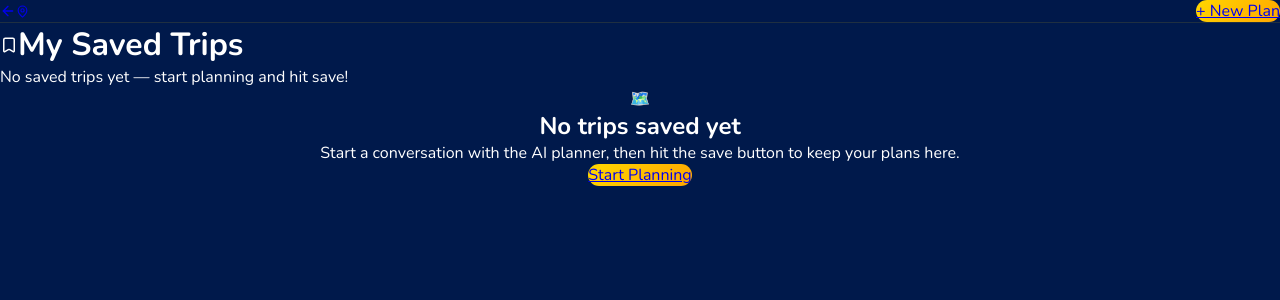
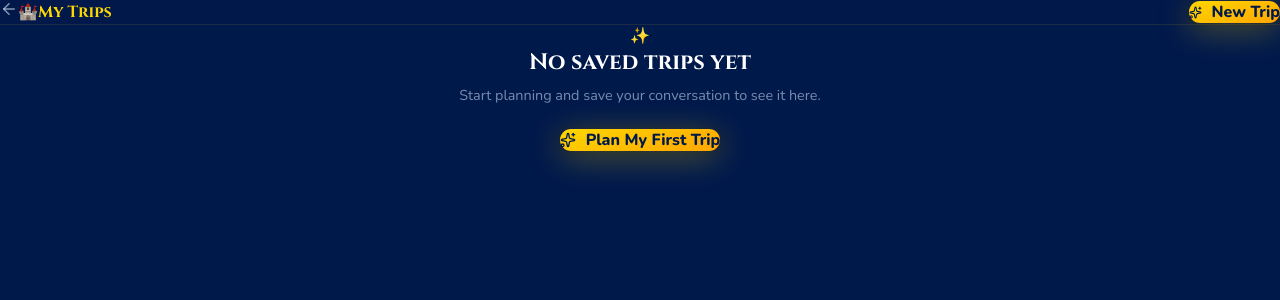
Before and after one commit to derekhuit-afk/parkplan-ai, a Next.js app: page /trips in a window 1280 px wide. Shown: the top 300 px of the page. Built offline with nearby package versions, Linux system fonts and the light colour scheme.

Commit message:
feat: v2.0 polish — trips export/import for cross-device sync, /trips/import route, dashboard Trends tab render, start page skip option, autostart sets tripMode, trips page rebuilt with share/export UI

```diff
--- a/app/plan/page.tsx
+++ b/app/plan/page.tsx
@@ -103,9 +103,10 @@ function PlanContent() {
       if (trip) { setMessages(trip.messages); setActiveTripId(trip.id); setSaved(true); return; }
     }
     setMessages([welcome]);
-    // Auto-fire prompt from onboarding
+    // Auto-fire prompt from onboarding — set today mode so UI is correct
     if (autoStart) {
-      setTimeout(() => send(decodeURIComponent(autoStart)), 400);
+      setTripMode("today");
+      setTimeout(() => send(decodeURIComponent(autoStart)), 500);
     }
   // eslint-disable-next-line react-hooks/exhaustive-deps
   }, [ready, loadId]);
--- a/app/trips/page.tsx
+++ b/app/trips/page.tsx
@@ -1,231 +1,257 @@
 "use client";
-import { useState } from "react";
+import { useState, useEffect } from "react";
 import Link from "next/link";
-import { MapPin, Bookmark, Trash2, ExternalLink, Clock, Users, DollarSign, ArrowLeft, Search, Share2 } from "lucide-react";
-import { useTripStore } from "@/hooks/useTripStore";
+import { ArrowLeft, Search, Trash2, ExternalLink, Sparkles, Download, Upload, Share2, Check } from "lucide-react";
+import { useTripStore, exportTripsToUrl, importTripsFromHash } from "@/hooks/useTripStore";
 
-const RESORT_EMOJIS: Record<string, string> = {
-  wdw: "🏰", disneyland: "✨", paris: "🗼", tokyo: "🌸",
-  hongkong: "🏮", shanghai: "🐉", "universal-orlando": "🎬",
+export default function TripsPage() {
+  const { trips, ready, deleteTrip, clearAll, importTrips } = useTripStore();
+  const [search, setSearch] = useState("");
+  const [confirmClear, setConfirmClear] = useState(false);
+  const [copiedId, setCopiedId] = useState<string | null>(null);
+  const [importMsg, setImportMsg] = useState<string | null>(null);
+  const [showExportToast, setShowExportToast] = useState(false);
+
+  // Handle import from URL hash on mount
+  useEffect(() => {
+    if (typeof window === "undefined") return;
+    const hash = window.location.hash;
+    if (hash.includes("data=")) {
+      const imported = importTripsFromHash(hash);
+      if (imported && imported.length > 0) {
+        importTrips(imported);
+        setImportMsg(`✅ ${imported.length} trip${imported.length > 1 ? "s" : ""} imported from link!`);
+        window.history.replaceState({}, "", window.location.pathname);
+        setTimeout(() => setImportMsg(null), 4000);
+      }
+    }
+  }, [importTrips]);
+
+  const filtered = trips.filter((t) =>
+    search ? t.title.toLowerCase().includes(search.toLowerCase()) || t.resortName.toLowerCase().includes(search.toLowerCase()) : true
+  );
+
+  const handleShare = async (id: string, resortId: string) => {
+    const url = `${window.location.origin}/plan?resort=${resortId}&load=${id}`;
+    try { await navigator.clipboard.writeText(url); }
+    catch { /* fallback */ }
+    setCopiedId(id);
+    setTimeout(() => setCopiedId(null), 2000);
   };
 
-function ShareButton({ tripId }: { tripId: string }) {
-  const [copied, setCopied] = useState(false);
-  const url = `${typeof window !== "undefined" ? window.location.origin : ""}/trips/${tripId}`;
-  const handleShare = async () => {
-    if (navigator.share) {
-      try { await navigator.share({ title: "My ParkPlan.ai Trip", url }); return; } catch { /* fallback */ }
-    }
-    await navigator.clipboard.writeText(url);
-    setCopied(true);
-    setTimeout(() => setCopied(false), 2000);
+  const handleExportAll = async () => {
+    const url = exportTripsToUrl(trips);
+    try { await navigator.clipboard.writeText(url); }
+    catch { /* fallback */ }
+    setShowExportToast(true);
+    setTimeout(() => setShowExportToast(false), 3000);
   };
-  return (
-    <button onClick={handleShare}
-      className="flex items-center gap-1.5 px-3 py-1.5 rounded-lg text-xs font-body font-500 transition-all"
-      style={{ background: "rgba(78,205,196,0.1)", color: copied ? "#4ECDC4" : "#B8C9D9", border: "1px solid rgba(78,205,196,0.2)" }}>
-      <Share2 size={11} />
-      {copied ? "Copied!" : "Share"}
-    </button>
-  );
-}
 
-export default function TripsPage() {
-  const { trips, deleteTrip, clearAll, ready } = useTripStore();
-  const [search, setSearch] = useState("");
-  const [confirmClear, setConfirmClear] = useState(false);
-
-  const filtered = trips.filter((t) =>
-    t.title.toLowerCase().includes(search.toLowerCase()) ||
-    t.resortName.toLowerCase().includes(search.toLowerCase())
-  );
+  const fmtDate = (iso: string) => {
+    try { return new Date(iso).toLocaleDateString("en-US", { month: "short", day: "numeric", year: "numeric" }); }
+    catch { return iso; }
+  };
 
   if (!ready) return (
-    <div className="min-h-screen bg-park-night flex items-center justify-center">
-      <div className="text-park-gold animate-pulse font-display text-xl">Loading…</div>
+    <div className="min-h-screen flex items-center justify-center" style={{ background: "#00194B" }}>
+      <div className="text-center">
+        <div className="text-4xl mb-3">🏰</div>
+        <p style={{ fontFamily: "var(--font-cinzel)", color: "#FFD700" }}>Loading trips…</p>
+      </div>
     </div>
   );
 
   return (
     <main className="min-h-screen" style={{ background: "#00194B" }}>
       {/* Header */}
-      <header className="border-b px-4 sm:px-6 py-4 sticky top-0 z-10"
-        style={{ borderColor: "rgba(255,215,0,0.12)", background: "rgba(0,25,75,0.97)", backdropFilter: "blur(16px)" }}>
-        <div className="max-w-4xl mx-auto flex items-center justify-between">
-          <Link href="/" className="flex items-center gap-2 group">
-            <ArrowLeft size={16} className="text-park-mist group-hover:text-park-gold transition-colors" />
-            <div className="w-7 h-7 rounded-full bg-gold-gradient flex items-center justify-center">
-              <MapPin size={13} className="text-park-night" />
-            </div>
-            <span className="font-display font-700 text-lg text-park-cream hidden sm:block">
-              Park<span className="text-park-gold">Plan</span><span className="text-park-mist text-xs font-body font-normal ml-1">.ai</span>
+      <header className="sticky top-0 z-30 px-4 py-4 border-b flex items-center gap-3"
+        style={{ background: "rgba(0,25,75,0.97)", borderColor: "rgba(255,215,0,0.1)", backdropFilter: "blur(16px)" }}>
+        <Link href="/" className="p-2 rounded-xl" style={{ color: "rgba(220,235,255,0.6)" }}>
+          <ArrowLeft size={18} />
+        </Link>
+        <span className="text-xl">🏰</span>
+        <span style={{ fontFamily: "var(--font-cinzel)", fontWeight: 700, fontSize: "1rem", color: "#FFD700" }}>
+          My Trips
         </span>
-          </Link>
-          <Link href="/plan"
-            className="flex items-center gap-2 px-4 py-2 rounded-full text-sm font-body font-600 text-park-night"
-            style={{ background: "linear-gradient(135deg, #FFD700, #FFA500)" }}>
-            + New Plan
+        <div className="ml-auto flex items-center gap-2">
+          {trips.length > 0 && (
+            <button onClick={handleExportAll}
+              className="flex items-center gap-1.5 px-3 py-1.5 rounded-xl text-xs transition-all"
+              style={{ background: "rgba(255,215,0,0.1)", border: "1px solid rgba(255,215,0,0.25)", color: "#FFD700", fontFamily: "var(--font-nunito)", fontWeight: 700 }}>
+              {showExportToast ? <Check size={12} /> : <Download size={12} />}
+              {showExportToast ? "Copied!" : "Export All"}
+            </button>
+          )}
+          <Link href="/start"
+            className="btn-primary flex items-center gap-1.5 px-4 py-2 text-sm">
+            <Sparkles size={13} />
+            New Trip
           </Link>
         </div>
       </header>
 
-      <div className="max-w-4xl mx-auto px-4 sm:px-6 py-10">
-        {/* Title */}
-        <div className="mb-8">
-          <div className="flex items-center gap-2 mb-2">
-            <Bookmark size={18} className="text-park-gold" />
-            <h1 className="font-display font-700 text-3xl text-park-cream">My Saved Trips</h1>
+      <div className="max-w-2xl mx-auto px-4 py-6 space-y-4">
+
+        {/* Import toast */}
+        {importMsg && (
+          <div className="px-4 py-3 rounded-2xl text-sm font-body text-center"
+            style={{ background: "rgba(127,219,138,0.12)", border: "1px solid rgba(127,219,138,0.3)", color: "#7FDB8A", fontFamily: "var(--font-nunito)" }}>
+            {importMsg}
           </div>
-          <p className="font-body text-park-mist text-sm">
-            {trips.length === 0
-              ? "No saved trips yet — start planning and hit save!"
-              : `${trips.length} trip${trips.length !== 1 ? "s" : ""} saved on this device`}
+        )}
+
+        {/* Export toast */}
+        {showExportToast && (
+          <div className="px-4 py-3 rounded-2xl text-sm font-body text-center"
+            style={{ background: "rgba(255,215,0,0.1)", border: "1px solid rgba(255,215,0,0.25)", color: "#FFD700", fontFamily: "var(--font-nunito)" }}>
+            📋 Link copied — open on any device to import your trips
+          </div>
+        )}
+
+        {/* Cross-device sync info banner */}
+        {trips.length > 0 && (
+          <div className="flex items-start gap-3 px-4 py-3.5 rounded-2xl"
+            style={{ background: "rgba(255,255,255,0.04)", border: "1px solid rgba(255,255,255,0.08)" }}>
+            <Share2 size={14} style={{ color: "#FFD700", flexShrink: 0, marginTop: 1 }} />
+            <div>
+              <p style={{ fontFamily: "var(--font-nunito)", fontWeight: 700, fontSize: "0.78rem", color: "#FFFFFF", marginBottom: "2px" }}>
+                Sync to another device
+              </p>
+              <p style={{ fontFamily: "var(--font-nunito)", fontSize: "0.72rem", color: "rgba(220,235,255,0.55)", lineHeight: 1.5 }}>
+                Tap <strong style={{ color: "#FFD700" }}>Export All</strong> to copy a sync link. Open it on your phone or tablet to import all trips instantly — no account needed.
               </p>
             </div>
+          </div>
+        )}
 
-        {/* Search + clear */}
-        {trips.length > 0 && (
-          <div className="flex gap-3 mb-6">
-            <div className="flex-1 flex items-center gap-2 px-3 py-2.5 rounded-xl border"
-              style={{ background: "rgba(10,31,92,0.5)", borderColor: "rgba(255,255,255,0.1)" }}>
-              <Search size={14} className="text-park-mist flex-shrink-0" />
-              <input
-                value={search}
-                onChange={(e) => setSearch(e.target.value)}
-                placeholder="Search trips…"
-                className="flex-1 bg-transparent text-sm font-body text-park-cream outline-none placeholder-park-mist/50"
-              />
-            </div>
-            {confirmClear ? (
-              <div className="flex gap-2">
-                <button onClick={() => setConfirmClear(false)}
-                  className="px-3 py-2 rounded-xl text-xs font-body border text-park-mist"
-                  style={{ borderColor: "rgba(255,255,255,0.1)" }}>Cancel</button>
-                <button onClick={() => { clearAll(); setConfirmClear(false); }}
-                  className="px-3 py-2 rounded-xl text-xs font-body font-600 text-white"
-                  style={{ background: "rgba(255,107,107,0.3)", border: "1px solid rgba(255,107,107,0.4)" }}>
-                  Delete all
-                </button>
-              </div>
-            ) : (
-              <button onClick={() => setConfirmClear(true)}
-                className="px-3 py-2 rounded-xl text-xs font-body text-park-mist border transition-colors hover:text-park-coral"
-                style={{ borderColor: "rgba(255,255,255,0.1)" }}>
-                Clear all
-              </button>
-            )}
+        {/* Search */}
+        {trips.length > 3 && (
+          <div className="flex items-center gap-3 px-4 py-3 rounded-2xl"
+            style={{ background: "rgba(255,255,255,0.05)", border: "1px solid rgba(255,255,255,0.08)" }}>
+            <Search size={15} style={{ color: "rgba(220,235,255,0.4)", flexShrink: 0 }} />
+            <input value={search} onChange={(e) => setSearch(e.target.value)}
+              placeholder="Search trips…" className="flex-1 bg-transparent outline-none text-sm"
+              style={{ color: "#FFFFFF", fontFamily: "var(--font-nunito)" }} />
           </div>
         )}
 
         {/* Empty state */}
         {trips.length === 0 && (
           <div className="text-center py-20">
-            <div className="text-6xl mb-4">🗺️</div>
-            <h2 className="font-display font-700 text-2xl text-park-cream mb-3">No trips saved yet</h2>
-            <p className="font-body text-park-mist mb-8 max-w-sm mx-auto">
-              Start a conversation with the AI planner, then hit the save button to keep your plans here.
+            <div className="text-5xl mb-4">✨</div>
+            <h2 style={{ fontFamily: "var(--font-cinzel)", fontWeight: 700, fontSize: "1.4rem", color: "#FFFFFF", marginBottom: "8px" }}>
+              No saved trips yet
+            </h2>
+            <p style={{ fontFamily: "var(--font-nunito)", fontSize: "0.9rem", color: "rgba(220,235,255,0.55)", marginBottom: "24px" }}>
+              Start planning and save your conversation to see it here.
             </p>
-            <Link href="/plan"
-              className="inline-flex items-center gap-2 px-8 py-3 rounded-full text-sm font-body font-700 text-park-night"
-              style={{ background: "linear-gradient(135deg, #FFD700, #FFA500)" }}>
-              Start Planning
+            <Link href="/start" className="btn-primary px-8 py-3">
+              <Sparkles size={16} />
+              Plan My First Trip
             </Link>
           </div>
         )}
 
-        {/* Trip grid */}
-        {filtered.length > 0 && (
-          <div className="grid grid-cols-1 sm:grid-cols-2 gap-4">
+        {/* Trip cards */}
+        <div className="space-y-3">
           {filtered.map((trip) => {
+            const firstMsg = trip.messages.find((m) => m.role === "user")?.content || "";
+            const preview = firstMsg.length > 80 ? firstMsg.slice(0, 80) + "…" : firstMsg;
             const msgCount = trip.messages.filter((m) => m.role === "user").length;
-              const preview = trip.messages.filter((m) => m.role === "assistant").pop()?.content.slice(0, 120) || "";
-              const emoji = RESORT_EMOJIS[trip.resortId] || "🏖";
+
             return (
-                <div key={trip.id}
-                  className="group rounded-2xl border overflow-hidden transition-all duration-200 hover:-translate-y-0.5"
-                  style={{ background: "rgba(26,46,69,0.4)", borderColor: "rgba(255,255,255,0.06)" }}>
+              <div key={trip.id} className="rounded-2xl overflow-hidden"
+                style={{ background: "rgba(255,255,255,0.05)", border: "1px solid rgba(255,255,255,0.09)" }}>
                 {/* Card top */}
-                  <div className="p-5">
-                    <div className="flex items-start justify-between gap-3 mb-3">
-                      <div className="flex items-center gap-2">
-                        <span className="text-2xl">{emoji}</span>
-                        <div>
-                          <h3 className="font-display font-700 text-base text-park-cream leading-tight">{trip.title}</h3>
-                          <p className="text-[11px] text-park-mist font-body mt-0.5">{trip.resortName}</p>
+                <div className="px-4 pt-4 pb-3">
+                  <div className="flex items-start justify-between gap-3 mb-2">
+                    <div className="flex-1 min-w-0">
+                      <h3 style={{ fontFamily: "var(--font-cinzel)", fontWeight: 700, fontSize: "0.95rem", color: "#FFFFFF", marginBottom: "3px" }}
+                        className="truncate">
+                        {trip.title}
+                      </h3>
+                      <div className="flex items-center gap-2 flex-wrap">
+                        <span style={{ fontFamily: "var(--font-nunito)", fontSize: "0.72rem", color: "#FFD700", fontWeight: 600 }}>
+                          {trip.resortName}
+                        </span>
+                        {trip.travelDates && (
+                          <span style={{ fontFamily: "var(--font-nunito)", fontSize: "0.68rem", color: "rgba(220,235,255,0.5)" }}>
+                            · {trip.travelDates}
+                          </span>
+                        )}
+                        {trip.groupSize && (
+                          <span style={{ fontFamily: "var(--font-nunito)", fontSize: "0.68rem", color: "rgba(220,235,255,0.5)" }}>
+                            · {trip.groupSize}
+                          </span>
+                        )}
                       </div>
                     </div>
                     <button onClick={() => deleteTrip(trip.id)}
-                        className="p-1.5 rounded-lg opacity-0 group-hover:opacity-100 transition-all hover:bg-red-500/10 flex-shrink-0">
-                        <Trash2 size={13} className="text-park-mist hover:text-park-coral transition-colors" />
+                      className="p-2 rounded-xl flex-shrink-0 hover:bg-red-500/10 transition-colors">
+                      <Trash2 size={14} style={{ color: "rgba(220,235,255,0.35)" }} />
                     </button>
                   </div>
 
-                    {/* Meta */}
-                    <div className="flex flex-wrap gap-2 mb-3">
-                      {trip.travelDates && (
-                        <div className="flex items-center gap-1 text-[10px] text-park-mist font-body px-2 py-1 rounded-lg"
-                          style={{ background: "rgba(255,255,255,0.05)" }}>
-                          <Clock size={9} className="text-park-gold" />{trip.travelDates}
-                        </div>
+                  {preview && (
+                    <p style={{ fontFamily: "var(--font-nunito)", fontSize: "0.78rem", color: "rgba(220,235,255,0.55)", lineHeight: 1.5 }}>
+                      {preview}
+                    </p>
                   )}
-                      {trip.groupSize && (
-                        <div className="flex items-center gap-1 text-[10px] text-park-mist font-body px-2 py-1 rounded-lg"
-                          style={{ background: "rgba(255,255,255,0.05)" }}>
-                          <Users size={9} className="text-park-gold" />{trip.groupSize}
-                        </div>
-                      )}
-                      {trip.budget && (
-                        <div className="flex items-center gap-1 text-[10px] text-park-mist font-body px-2 py-1 rounded-lg"
-                          style={{ background: "rgba(255,255,255,0.05)" }}>
-                          <DollarSign size={9} className="text-park-gold" />{trip.budget}
-                        </div>
-                      )}
-                      <div className="flex items-center gap-1 text-[10px] text-park-mist/60 font-body px-2 py-1 rounded-lg"
-                        style={{ background: "rgba(255,255,255,0.03)" }}>
-                        {msgCount} message{msgCount !== 1 ? "s" : ""}
+
+                  <div className="flex items-center gap-3 mt-3">
+                    <span style={{ fontFamily: "var(--font-nunito)", fontSize: "0.65rem", color: "rgba(220,235,255,0.35)" }}>
+                      {msgCount} message{msgCount !== 1 ? "s" : ""} · Saved {fmtDate(trip.savedAt)}
+                    </span>
                   </div>
                 </div>
 
-                    {/* Preview */}
-                    {preview && (
-                      <p className="text-xs text-park-mist/70 font-body leading-relaxed line-clamp-2">
-                        {preview.replace(/\*\*/g, "").replace(/<[^>]*>/g, "")}…
-                      </p>
-                    )}
-                  </div>
+                {/* Card actions */}
+                <div className="flex border-t" style={{ borderColor: "rgba(255,255,255,0.06)" }}>
+                  <button
+                    onClick={() => handleShare(trip.id, trip.resortId)}
+                    className="flex-1 flex items-center justify-center gap-1.5 py-3 text-xs transition-all"
+                    style={{ fontFamily: "var(--font-nunito)", fontWeight: 600, color: copiedId === trip.id ? "#7FDB8A" : "rgba(220,235,255,0.5)" }}>
+                    {copiedId === trip.id ? <Check size={12} /> : <Share2 size={12} />}
+                    {copiedId === trip.id ? "Copied!" : "Share"}
+                  </button>
 
-                  {/* Card footer */}
-                  <div className="px-5 py-3 border-t flex items-center justify-between"
-                    style={{ borderColor: "rgba(255,255,255,0.05)", background: "rgba(13,27,42,0.4)" }}>
-                    <span className="text-[10px] text-park-mist/50 font-body">
-                      {new Date(trip.updatedAt).toLocaleDateString("en-US", { month: "short", day: "numeric", year: "numeric" })}
-                    </span>
-                    <div className="flex items-center gap-2">
-                      <ShareButton tripId={trip.id} />
-                      <Link href={`/plan?resort=${trip.resortId}&load=${trip.id}`}
-                        className="flex items-center gap-1.5 px-3 py-1.5 rounded-lg text-xs font-body font-600 transition-all"
-                        style={{ background: "rgba(255,215,0,0.12)", color: "#FFD700", border: "1px solid rgba(245,200,66,0.25)" }}>
-                        <ExternalLink size={11} />Open
+                  <div style={{ width: "1px", background: "rgba(255,255,255,0.06)" }} />
+
+                  <Link
+                    href={`/plan?resort=${trip.resortId}&load=${trip.id}`}
+                    className="flex-1 flex items-center justify-center gap-1.5 py-3 text-xs font-bold transition-all"
+                    style={{ fontFamily: "var(--font-nunito)", fontWeight: 700, color: "#FFD700" }}>
+                    <ExternalLink size={12} />
+                    Continue
                   </Link>
-                    </div>
                 </div>
               </div>
             );
           })}
         </div>
+
+        {/* Clear all */}
+        {trips.length > 0 && (
+          <div className="pt-4 text-center">
+            {confirmClear ? (
+              <div className="flex items-center justify-center gap-3">
+                <button onClick={() => { clearAll(); setConfirmClear(false); }}
+                  className="px-4 py-2 rounded-xl text-sm"
+                  style={{ background: "rgba(255,100,100,0.15)", border: "1px solid rgba(255,100,100,0.3)", color: "#FF6B6B", fontFamily: "var(--font-nunito)", fontWeight: 700 }}>
+                  Yes, delete all
+                </button>
+                <button onClick={() => setConfirmClear(false)}
+                  style={{ fontFamily: "var(--font-nunito)", fontSize: "0.8rem", color: "rgba(220,235,255,0.4)" }}>
+                  Cancel
+                </button>
+              </div>
+            ) : (
+              <button onClick={() => setConfirmClear(true)}
+                style={{ fontFamily: "var(--font-nunito)", fontSize: "0.75rem", color: "rgba(220,235,255,0.3)" }}>
+                Clear all trips
+              </button>
             )}
-
-        {search && filtered.length === 0 && trips.length > 0 && (
-          <div className="text-center py-12">
-            <p className="text-park-mist font-body">No trips match &ldquo;{search}&rdquo;</p>
           </div>
-        )}
-
-        {/* Storage notice */}
-        {trips.length > 0 && (
-          <p className="text-[10px] text-park-mist/30 text-center font-body mt-10">
-            Trips are saved locally on this device. Clearing browser data will remove them.
-          </p>
         )}
       </div>
     </main>
```
Also changed, not shown: app/dashboard/page.tsx (+8 -0 lines), app/start/page.tsx (+8 -4 lines), app/trips/import/page.tsx (added, +19 -0 lines). Lines whose indentation alone changed are shown as unchanged.
